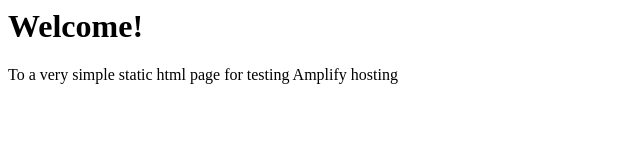
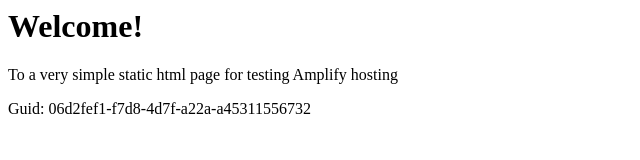
Before and after one commit to aws-aemilia-cdg/Github-PR-Commit-Integration-Test-DoNotTouch-v1-preprod-eu-west-3, a website: page src/index.html in a window 1280 px wide. Shown: the whole page, without its empty margins (0-640 px from the left). Drawn offline with Linux system fonts and the light colour scheme.

Commit message:
commit from integ tests

```diff
--- a/src/index.html
+++ b/src/index.html
@@ -1,3 +1,5 @@
+
+
 <html lang="en">
 
 <head>
@@ -10,6 +12,6 @@
 <body>
     <h1>Welcome!</h1>
     <p>To a very simple static html page for testing Amplify hosting</p>
-</body>
+    <p>Guid: 06d2fef1-f7d8-4d7f-a22a-a45311556732</p></body>
 
 </html>
```
